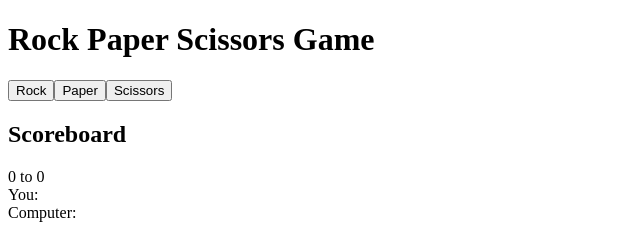
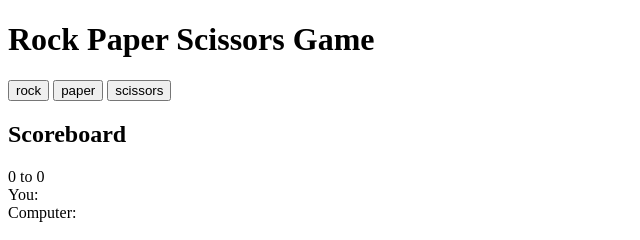
Before and after one commit to chrisjk02/rock-paper-scissors, a plain HTML site: page index.html in a window 1280 px wide. Shown: the full height of the page, 0-640 px from the left. Drawn offline with Linux system fonts and the light colour scheme.

Commit message:
Create buttons in index.html rather than app.js

```diff
--- a/app.js
+++ b/app.js
@@ -59,26 +59,26 @@ function playRound(playerSelection, computerSelection) {
 
 
 function playGame() {
-    const content = document.querySelector('.container');
+    // const content = document.querySelector('.container');
 
-    const btnRock = document.createElement('button');
-    btnRock.innerText = 'Rock';
-    btnRock.value = 'rock';
-    content.appendChild(btnRock);
+    // const btnRock = document.createElement('button');
+    // btnRock.innerText = 'Rock';
+    // btnRock.value = 'rock';
+    // content.appendChild(btnRock);
 
-    const btnPaper = document.createElement('button');
-    btnPaper.innerText = 'Paper';
-    btnPaper.value = 'paper';
-    content.appendChild(btnPaper);
+    // const btnPaper = document.createElement('button');
+    // btnPaper.innerText = 'Paper';
+    // btnPaper.value = 'paper';
+    // content.appendChild(btnPaper);
 
-    const btnScissors = document.createElement('button');
-    btnScissors.innerText = 'Scissors';
-    btnScissors.value = 'scissors';
-    content.appendChild(btnScissors);
+    // const btnScissors = document.createElement('button');
+    // btnScissors.innerText = 'Scissors';
+    // btnScissors.value = 'scissors';
+    // content.appendChild(btnScissors);
 
-    btnRock.addEventListener('click', () => { playRound(btnRock.value, getComputerChoice()) });
-    btnPaper.addEventListener('click', () => { playRound(btnPaper.value, getComputerChoice()) });
-    btnScissors.addEventListener('click', () => { playRound(btnScissors.value, getComputerChoice()) });
+    // btnRock.addEventListener('click', () => { playRound(btnRock.value, getComputerChoice()) });
+    // btnPaper.addEventListener('click', () => { playRound(btnPaper.value, getComputerChoice()) });
+    // btnScissors.addEventListener('click', () => { playRound(btnScissors.value, getComputerChoice()) });
 }
 
 playGame();
--- a/index.html
+++ b/index.html
@@ -9,7 +9,11 @@
 
 <body>
     <h1>Rock Paper Scissors Game</h1>
-    <section class="container"></section>
+    <section class="container">
+        <button id="rock">rock</button>
+        <button id="paper">paper</button>
+        <button id="scissors">scissors</button>
+    </section>
     <div class="results">
         <h2>Scoreboard</h2>
         <div class="scoreboard">
```
